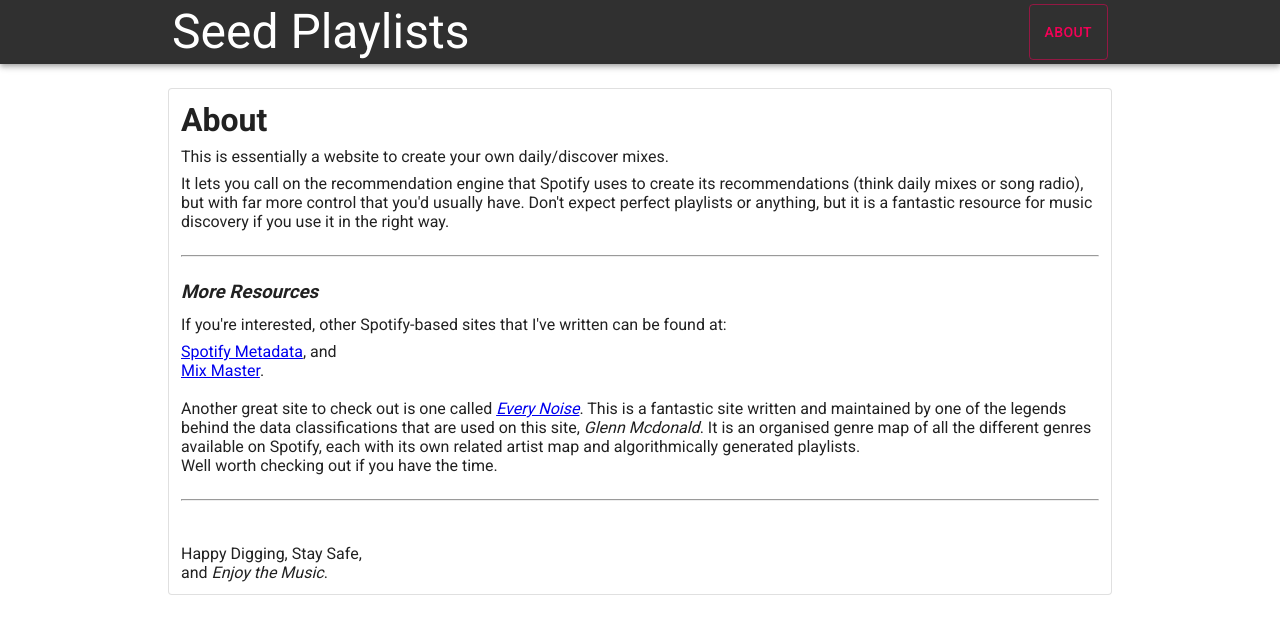
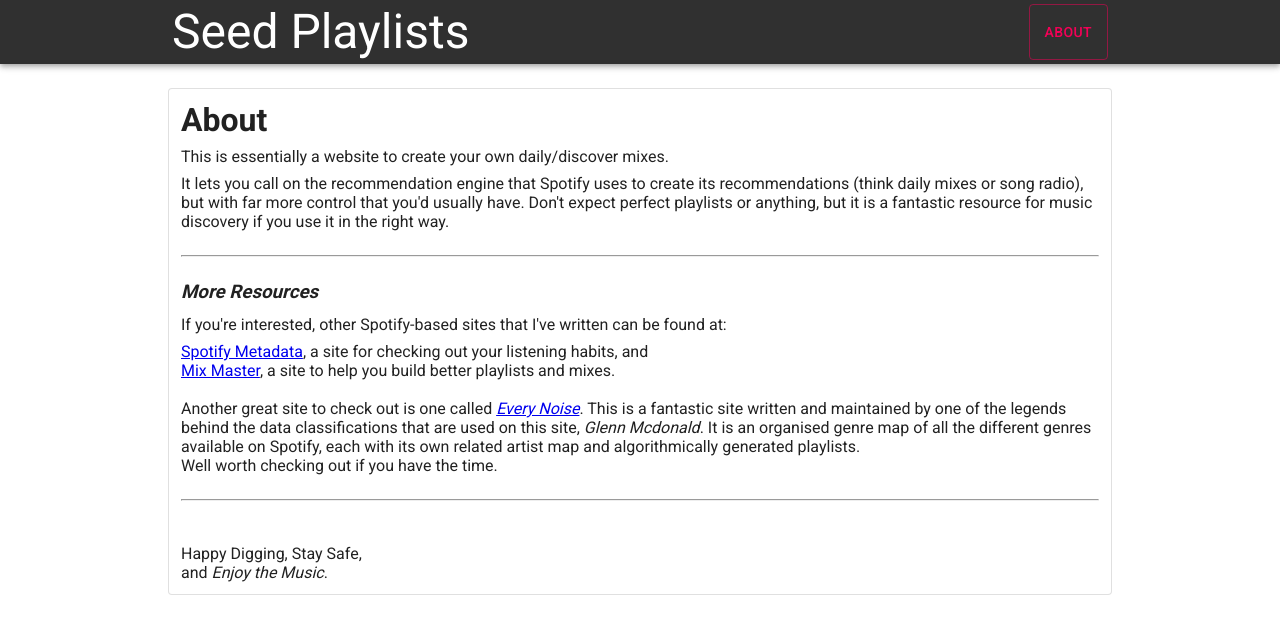
Before and after one commit to jacobcolyvan/seed-playlist, a React (Create React App) app: page /about in a window 1280 px wide. Shown: the top 634 px of the page. Built offline with nearby package versions, Linux system fonts and the light colour scheme.

Commit message:
minor changes to About.js

```diff
--- a/src/pages/About.js
+++ b/src/pages/About.js
@@ -49,10 +49,10 @@
         <p id="links-header">If you're interested, other Spotify-based sites that I've written can be found at:</p>
         <p className="links"><a target="_blank" rel="noopener noreferrer" href="https://spotify-metadata.netlify.app/">
           Spotify Metadata
-        </a>, and</p>
+        </a>, a site for checking out your listening habits, and</p>
         <p className="links"><a target="_blank" rel="noopener noreferrer" href="https://mix-master.netlify.app/">
           Mix Master
-        </a>.</p>
+        </a>, a site to help you build better playlists and mixes.</p>
 
         <br/>
 
```
